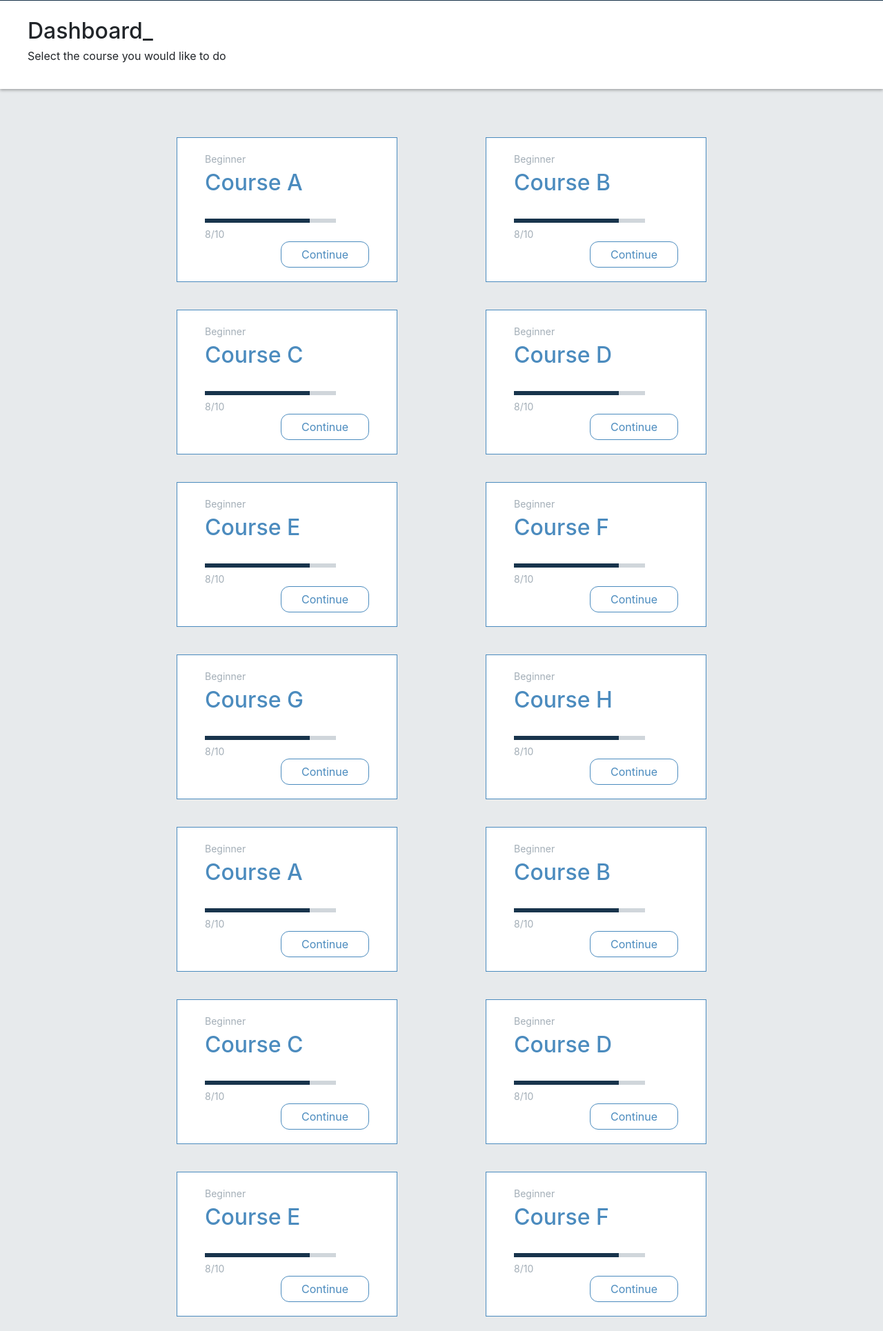
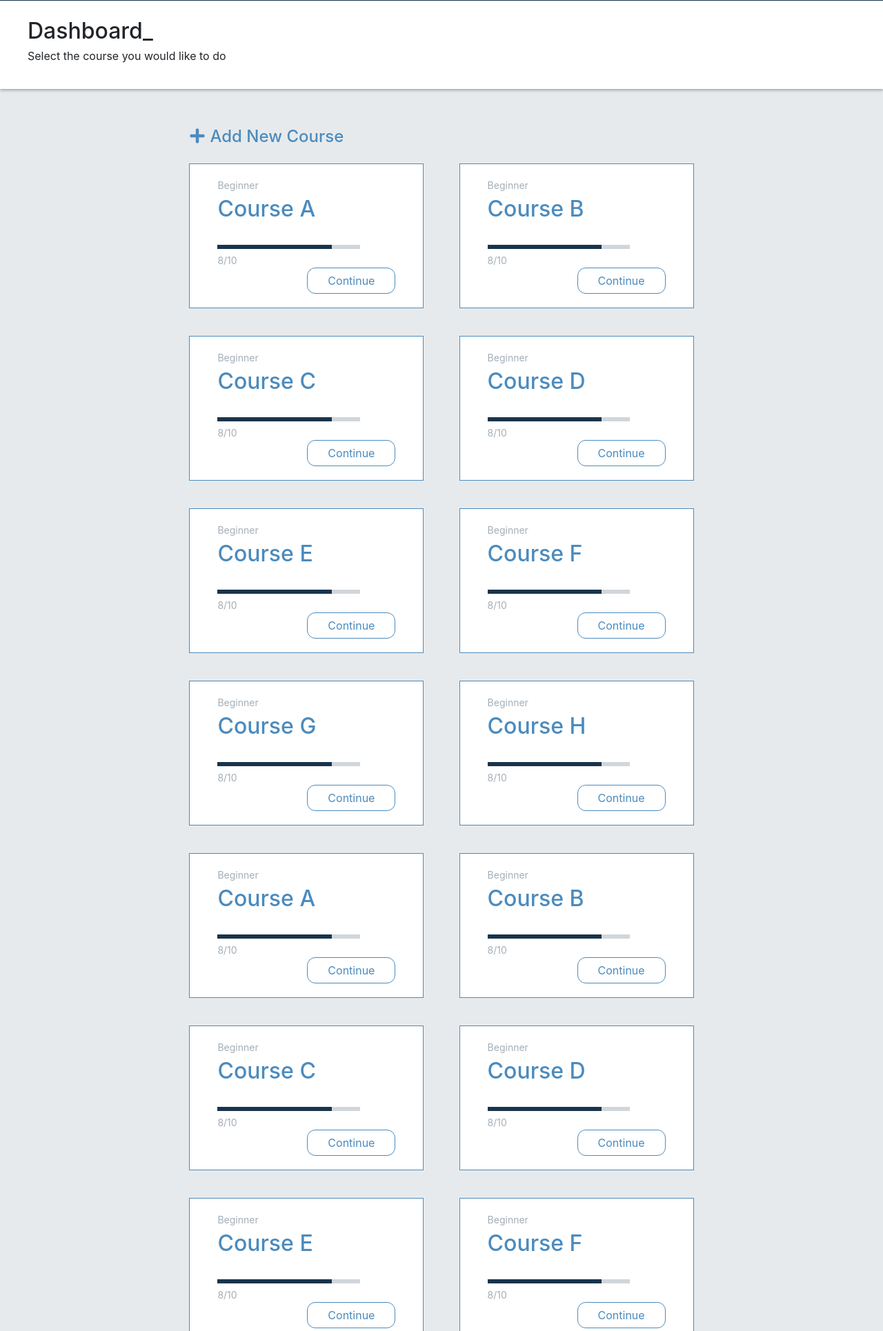
Before and after one commit to PythonPerfect/PythonPerfect, a Flask app: page /dashboard in a window 1280 px wide. Shown: the part 69-1999 px from the top of the page at 69% size. Run offline with Flask 2, Linux system fonts and the light colour scheme; the visitor is signed in with stand-in values (Sample User, id 1); some libraries are stand-ins or nearby versions.

Commit message:
added modal

```diff
--- a/app/static/css/dashboard.css
+++ b/app/static/css/dashboard.css
@@ -19,22 +19,33 @@
   font-size: 1rem;
 }
 
+.dash-course-container {
+  margin: auto;
+  width: fit-content;
+}
+
+.dash-course-add {
+  margin: 0 2vw;
+  font-weight: 500;
+  font-size: 1.5rem;
+  text-decoration: none;
+  padding: 0;
+}
+
 .dash-course-list {
   padding-left: 0;
 
   display: grid;
   grid-template-columns: repeat(2, 1fr);
   justify-content: space-evenly;
-  margin: auto;
-  width: fit-content;
 }
 
 .dash-course {
   list-style: none;
-  margin: 20px 5vw;
+  margin: 20px 2vw;
 
   width: 25vw;
-  min-width: 280px;
+  min-width: 340px;
   padding: 20px 40px;
   text-align: left;
 
@@ -75,6 +86,11 @@
   background-color: rgb(24, 52, 76);
 }
 
+.modal-title {
+  font-size: 1.5rem;
+  font-weight: 500;
+}
+
 @media only screen and (max-width: 768px) {
   .dash-course-list {
     grid-template-columns: repeat(1, 1fr);
@@ -84,4 +100,8 @@
     margin: 20px 0px;
     width: 90vw;
   }
+
+  .dash-course-add {
+    margin: 0;
+  }
 }
--- a/app/static/css/global.css
+++ b/app/static/css/global.css
@@ -30,7 +30,7 @@ body {
   color: #4b8bbe;
   background-color: transparent;
   border: 1px solid#4b8bbe !important;
-  width: 5rem;
+  min-width: 5rem;
 }
 
 .py-btn-blue:hover {
@@ -46,7 +46,7 @@ body {
   color: #ffd43b;
   background-color: transparent;
   border: 1px solid #ffd43b !important;
-  width: 5rem;
+  min-width: 5rem;
 }
 
 .py-btn-yellow:hover {
--- a/app/templates/dashboard.html
+++ b/app/templates/dashboard.html
@@ -6,7 +6,53 @@
     <p class="dash-subtitle">Select the course you would like to do</p>
   </div>
 
-  <div id="test-list">
+  <div class="dash-course-container">
+    <span
+      class="btn py-blue dash-course-add"
+      data-toggle="modal"
+      data-target="#form-course"
+      ><i class="fa fa-plus mr-2"></i>Add New Course</span
+    >
+    <div
+      class="modal fade"
+      id="form-course"
+      tabindex="-1"
+      role="dialog"
+      aria-labelledby="exampleModalLabel"
+      aria-hidden="true"
+    >
+      <div class="modal-dialog" role="document">
+        <div class="modal-content">
+          <div class="modal-header">
+            <p class="modal-title py-blue">Add a New Course</p>
+            <button
+              type="button"
+              class="close"
+              data-dismiss="modal"
+              aria-label="Close"
+            >
+              <span aria-hidden="true">&times;</span>
+            </button>
+          </div>
+          <div class="modal-body">
+            <form name="form-course" action="#" method="POST">
+              <input
+                class="login-input"
+                type="text"
+                name="course-title"
+                placeholder="Title"
+              />
+            </form>
+          </div>
+          <div class="modal-footer">
+            <button type="button" class="btn btn-outline py-btn-blue">
+              Add
+            </button>
+          </div>
+        </div>
+      </div>
+    </div>
+
     <ul class="dash-course-list">
       {% for course in courses %}
       <li class="dash-course">
```
